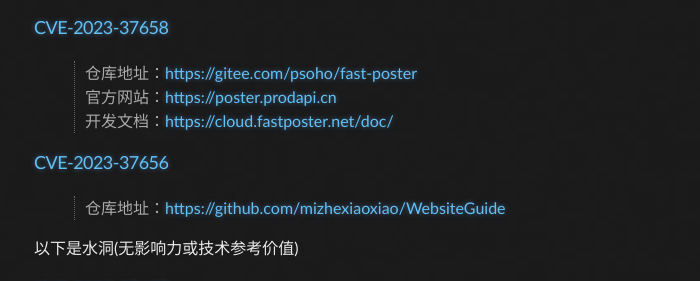
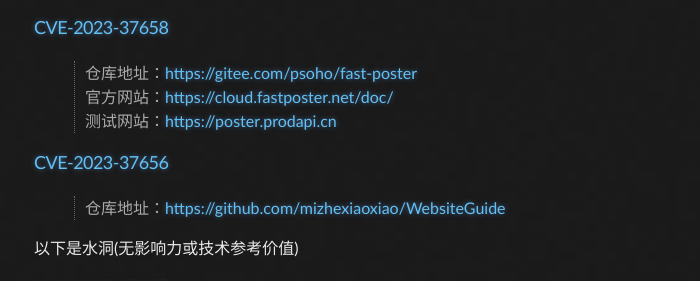
Before and after one commit to Leeyangee/leeyangee.github.io, a Jekyll site: the page built from _posts/1970-01-01-CVE-Record.md, in a window 1280 px wide. Shown: the part 512-793 px from the top of the page, without its empty margins (106-806 px from the left). Built offline with Jekyll 4.4.1, drawn with Linux system fonts in a browser that asks for light colours.

Commit message:
Update 1970-01-01-CVE-Record.md

```diff
--- a/_posts/1970-01-01-CVE-Record.md
+++ b/_posts/1970-01-01-CVE-Record.md
@@ -16,8 +16,8 @@
 
 ### [CVE-2023-37658](https://cve.mitre.org/cgi-bin/cvename.cgi?name=CVE-2023-37658)
 > 仓库地址：<https://gitee.com/psoho/fast-poster>
-> 官方网站：<https://poster.prodapi.cn>
-> 开发文档：<https://cloud.fastposter.net/doc/>
+> 官方网站：<https://cloud.fastposter.net/doc/>
+> 测试网站：<https://poster.prodapi.cn>
 
 ### [CVE-2023-37656](https://cve.mitre.org/cgi-bin/cvename.cgi?name=CVE-2023-37656)
 > 仓库地址：<https://github.com/mizhexiaoxiao/WebsiteGuide>
```
